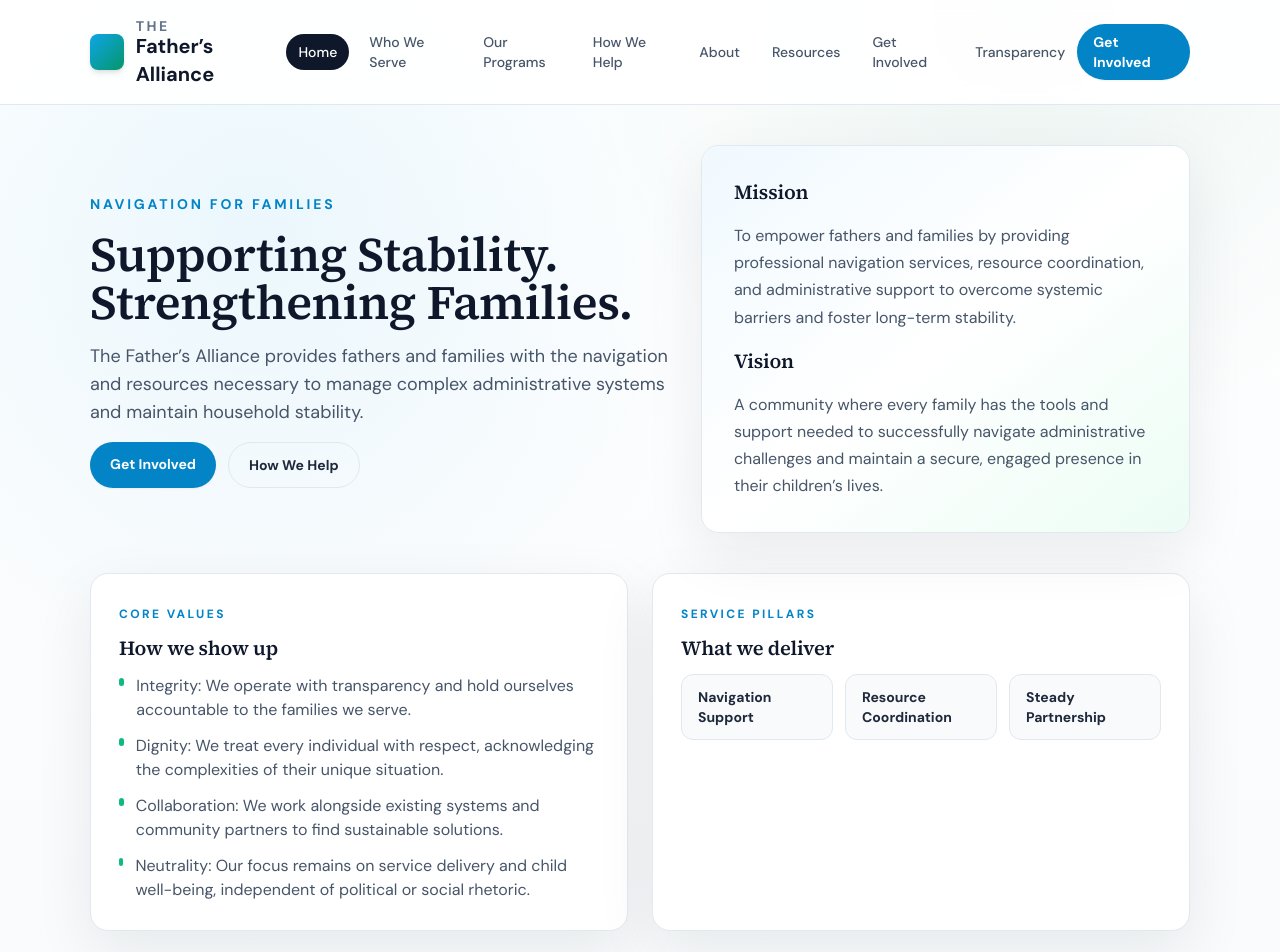
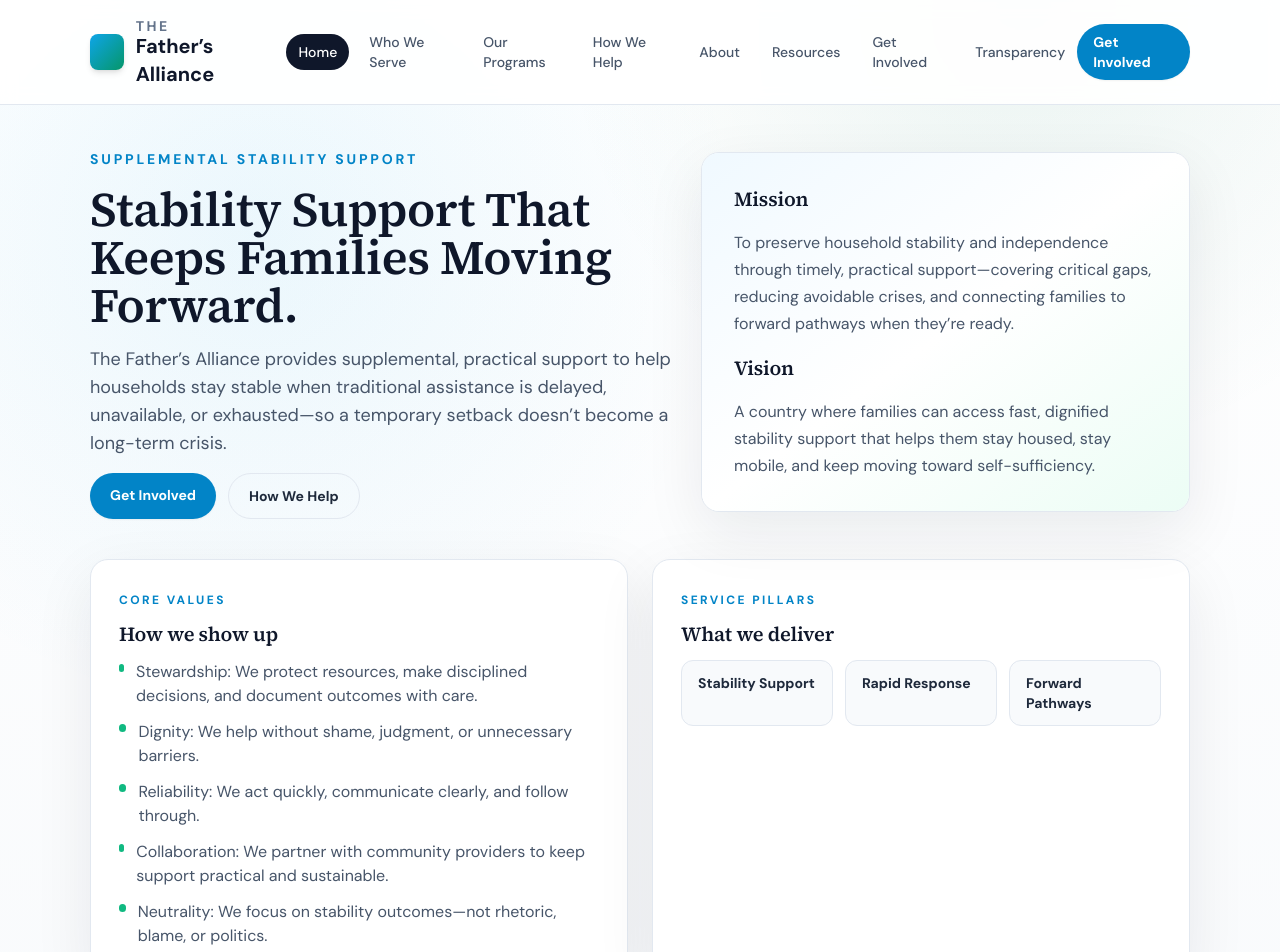
Before and after one commit to FukenMike/resurgence2.0, a React (Vite) app: page / in a window 1280 px wide. Shown: the top 952 px of the page. Built offline with nearby package versions, Linux system fonts and the light colour scheme.

Commit message:
Fix: remove duplicate exports in siteCopy.ts, resolve redeclaration errors, clean build

```diff
--- a/src/content/siteCopy.ts
+++ b/src/content/siteCopy.ts
@@ -10,32 +10,33 @@ export const navLinks = [
 ]
 
 export const homeCopy = {
-  headline: 'Supporting Stability. Strengthening Families.',
+  headline: 'Stability Support That Keeps Families Moving Forward.',
   subheadline:
-    'The Father’s Alliance provides fathers and families with the navigation and resources necessary to manage complex administrative systems and maintain household stability.',
+    'The Father’s Alliance provides supplemental, practical support to help households stay stable when traditional assistance is delayed, unavailable, or exhausted—so a temporary setback doesn’t become a long-term crisis.',
   mission:
-    'To empower fathers and families by providing professional navigation services, resource coordination, and administrative support to overcome systemic barriers and foster long-term stability.',
+    'To preserve household stability and independence through timely, practical support—covering critical gaps, reducing avoidable crises, and connecting families to forward pathways when they’re ready.',
   vision:
-    'A community where every family has the tools and support needed to successfully navigate administrative challenges and maintain a secure, engaged presence in their children’s lives.',
+    'A country where families can access fast, dignified stability support that helps them stay housed, stay mobile, and keep moving toward self-sufficiency.',
   coreValues: [
-    'Integrity: We operate with transparency and hold ourselves accountable to the families we serve.',
-    'Dignity: We treat every individual with respect, acknowledging the complexities of their unique situation.',
-    'Collaboration: We work alongside existing systems and community partners to find sustainable solutions.',
-    'Neutrality: Our focus remains on service delivery and child well-being, independent of political or social rhetoric.',
+    'Stewardship: We protect resources, make disciplined decisions, and document outcomes with care.',
+    'Dignity: We help without shame, judgment, or unnecessary barriers.',
+    'Reliability: We act quickly, communicate clearly, and follow through.',
+    'Collaboration: We partner with community providers to keep support practical and sustainable.',
+    'Neutrality: We focus on stability outcomes—not rhetoric, blame, or politics.',
   ],
-  pillars: ['Navigation Support', 'Resource Coordination', 'Steady Partnership'],
+  pillars: ['Stability Support', 'Rapid Response', 'Forward Pathways'],
 }
 
 export const whoWeServeCopy = {
-  headline: 'Serving Families in Transition',
+  headline: 'Serving Households Under Real-World Pressure',
   body:
-    'The Father’s Alliance is dedicated to supporting fathers and family units who are currently navigating multi-agency involvement or experiencing socioeconomic instability.',
-  focusAreas: ['Fathers in Transition', 'Systems-Involved Families', 'Vulnerable Populations'],
+    'We serve fathers, caregivers, and families facing a stability threat—rent, utilities, transportation, or sudden financial strain—especially when traditional resources are delayed, unavailable, or already out of funding.',
+  focusAreas: ['Fathers & Caregivers', 'Working Families Under Strain', 'Households Shut Out of Traditional Aid'],
 }
 
 export const programsCopy = {
-  headline: 'Service Initiatives & Pilot Programs',
-  body: 'Our programs are designed to address the practical, day-to-day hurdles that prevent family stability.',
+  headline: 'Stability Programs & Pilots',
+  body: 'Our programs focus on real-life pressure points that can knock a household off track—before they become crises.',
   programs: [
     {
       title: 'Mobility Stabilization Program (MSP)',
@@ -45,44 +46,62 @@ export const programsCopy = {
         'A vehicle-repair assistance program framework designed to prevent stability harm when mechanical failure threatens work, medical access, school, or caregiving.',
     },
     {
-      title: 'Stable Grounds Housing Initiative',
-      status: 'Planned',
-      href: '/programs/stable-grounds',
-      summary: 'Housing stability support focused on readiness, documentation, and navigating provider requirements.',
+      title: 'Household Stability Micro-Assistance',
+      status: 'Designing',
+      href: '',
+      summary:
+        'Targeted short-term support for rent gaps, utility continuity, and emergency expenses when other resources are delayed or unavailable.',
     },
     {
-      title: 'Transit Link',
-      status: 'Pilot',
-      href: '/programs/transit-link',
-      summary: 'Coordinated transit planning and backup routing to reduce missed appointments and compliance risks.',
-    },
-    {
-      title: 'Administrative Literacy Workshops',
-      status: 'Workshop Series',
-      href: '/programs/administrative-literacy',
-      summary: 'Short, repeatable workshops that teach forms, documentation, and communication essentials.',
+      title: 'Forward Pathways Bridge',
+      status: 'Planned',
+      href: '',
+      summary:
+        'A structured bridge into workforce and education pathways (including Vocational Rehabilitation where eligible), focused on removing short-term barriers that block progress.',
     },
   ],
 }
 
 export const howWeHelpCopy = {
-  headline: 'A Professional Approach to Navigation',
+  headline: 'How Support Works',
   body:
-    'We do not offer legal advice or advocacy; instead, we focus on administrative empowerment. We help families help themselves by clarifying the “how” of system compliance.',
-  process: ['Intake and Assessment', 'Resource Mapping', 'Action Planning', 'Ongoing Support'],
+    'We focus on stability outcomes. We do not provide legal advice; we provide practical support, clear next steps, and (when available) targeted assistance that prevents avoidable crisis escalation.',
+  process: [
+    {
+      title: 'Request & Intake',
+      description: 'A simple intake to understand the pressure point and what help has already been attempted.',
+    },
+    {
+      title: 'Stability Check',
+      description: 'We identify the smallest intervention that keeps the household stable and moving forward.',
+    },
+    {
+      title: 'Support Deployment',
+      description: 'When assistance is available, we deploy it quickly and responsibly—preferably vendor-direct.',
+    },
+    {
+      title: 'Forward Path',
+      description: 'We connect families to longer-term options (workforce, training, benefits) once stability is restored.',
+    },
+  ],
 }
 
 export const aboutCopy = {
-  headline: 'Built on Accountability',
+  headline: 'Built for Practical Impact',
   body:
-    'The Father’s Alliance was founded on the belief that when fathers are supported, children thrive. We recognize that the systems designed to help families can often be difficult to navigate without a professional partner.',
+    'The Father’s Alliance exists for the moments when a household is one problem away from falling behind—especially when traditional assistance is delayed, unavailable, or already out of funding. We focus on stabilizing families so they can stay independent and keep moving forward.',
   philosophy:
-    'We believe in the power of “Quiet Support.” By focusing on compliance, professionalism, and reliability, we help fathers demonstrate their commitment to their families in a way that is recognized by the systems serving them.',
+    'We believe in “quiet support” that protects dignity. We aim for fast, responsible, real-world help—paired with clear pathways toward long-term stability and self-sufficiency.',
 }
 
 export const resourcesCopy = {
   headline: 'Tools for Stability',
-  items: ['Document Checklist', 'Communication Templates', 'Service Directory', 'Calendar Tools'],
+  items: [
+    'Stability Planning Checklist',
+    'Communication Templates',
+    'Resource Directory (coming soon)',
+    'Household Budget Triage (coming soon)',
+  ],
 }
 
 export const getInvolvedCopy = {
--- a/src/pages/about.tsx
+++ b/src/pages/about.tsx
@@ -20,7 +20,7 @@ export default function About() {
           <p className="text-slate-600">{aboutCopy.philosophy}</p>
         </Card>
         <Card title="Accountability first">
-          <p className="text-slate-600">We measure success by reliability: on-time paperwork, clear communication, and steady presence for children.</p>
+          <p className="text-slate-600">We measure success by stability outcomes: evictions avoided, shutoffs prevented, transportation restored, and barriers removed—paired with disciplined documentation and responsible stewardship of every dollar.</p>
         </Card>
       </section>
     </div>
--- a/src/pages/home.tsx
+++ b/src/pages/home.tsx
@@ -12,7 +12,7 @@ export default function Home() {
     <div className="flex flex-col gap-10">
       <section className="grid gap-6 lg:grid-cols-[1.2fr_1fr] lg:items-center">
         <div className="space-y-4">
-          <p className="text-sm font-semibold uppercase tracking-[0.2em] text-sky-600">Navigation for families</p>
+          <p className="text-sm font-semibold uppercase tracking-[0.2em] text-sky-600">Supplemental stability support</p>
           <h1 className="text-4xl font-semibold leading-tight text-slate-900 md:text-5xl">{homeCopy.headline}</h1>
           <p className="max-w-2xl text-lg text-slate-600">{homeCopy.subheadline}</p>
           <div className="flex flex-wrap gap-3">
--- a/src/pages/how-we-help.tsx
+++ b/src/pages/how-we-help.tsx
@@ -17,8 +17,8 @@ export default function HowWeHelp() {
 
       <section className="grid gap-4 md:grid-cols-4">
         {howWeHelpCopy.process.map((step, index) => (
-          <Card key={step} eyebrow={`Step ${index + 1}`} title={step}>
-            <p className="text-slate-600">Structured guidance that keeps every requirement organized and on time.</p>
+          <Card key={step.title} eyebrow={`Step ${index + 1}`} title={step.title}>
+            <p className="text-slate-600">{step.description}</p>
           </Card>
         ))}
       </section>
--- a/src/pages/resources.tsx
+++ b/src/pages/resources.tsx
@@ -12,13 +12,13 @@ export default function Resources() {
       <section className="space-y-3">
         <p className="text-sm font-semibold uppercase tracking-[0.2em] text-sky-600">Resources</p>
         <h1 className="text-4xl font-semibold text-slate-900">{resourcesCopy.headline}</h1>
-        <p className="max-w-3xl text-lg text-slate-600">Tools to keep families organized and prepared.</p>
+        <p className="max-w-3xl text-lg text-slate-600">Practical tools that support stability, planning, and forward momentum.</p>
       </section>
 
       <section className="grid gap-4 md:grid-cols-2">
         {resourcesCopy.items.map((item) => (
           <Card key={item} title={item}>
-            <p className="text-slate-600">Practical, neutral guidance that can be used today.</p>
+            <p className="text-slate-600">Simple, practical guidance you can use right now—without extra friction.</p>
           </Card>
         ))}
       </section>
```
Also changed, not shown: src/pages/programs.tsx (+11 -0 lines).
